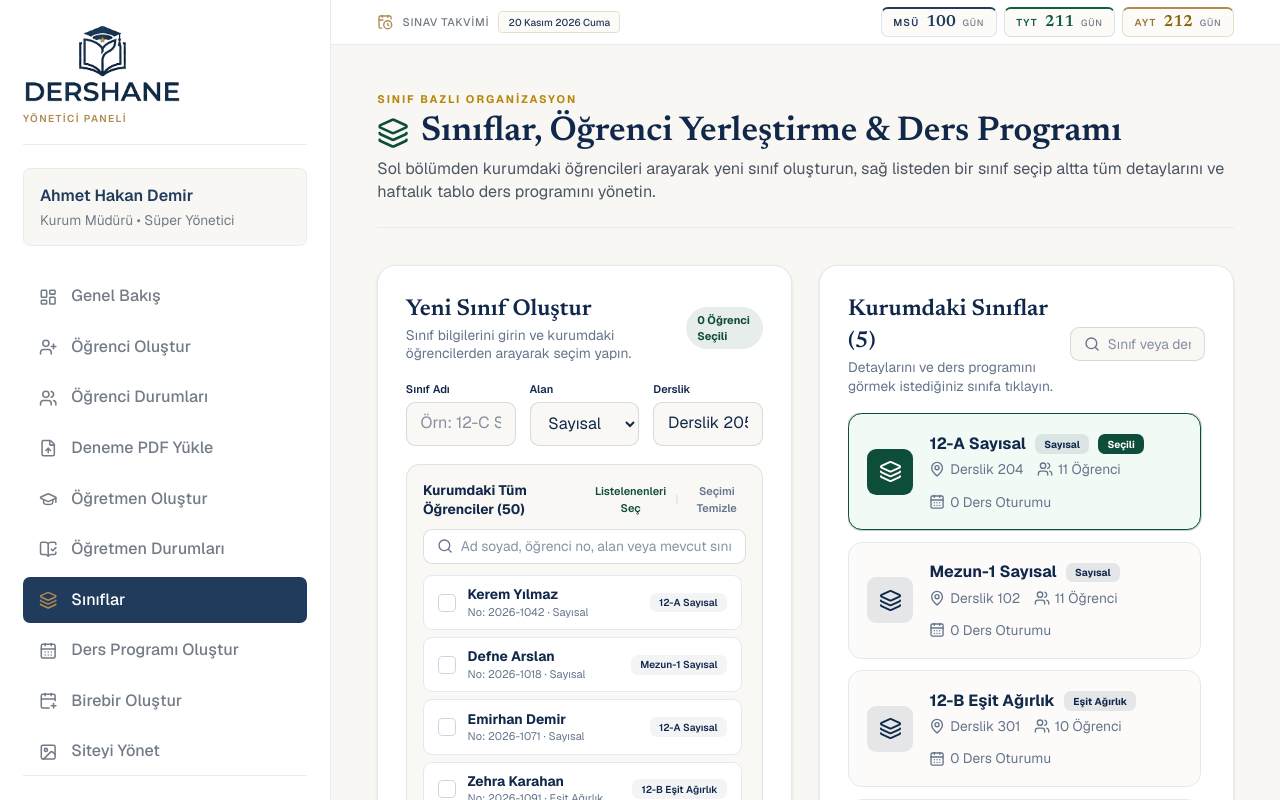
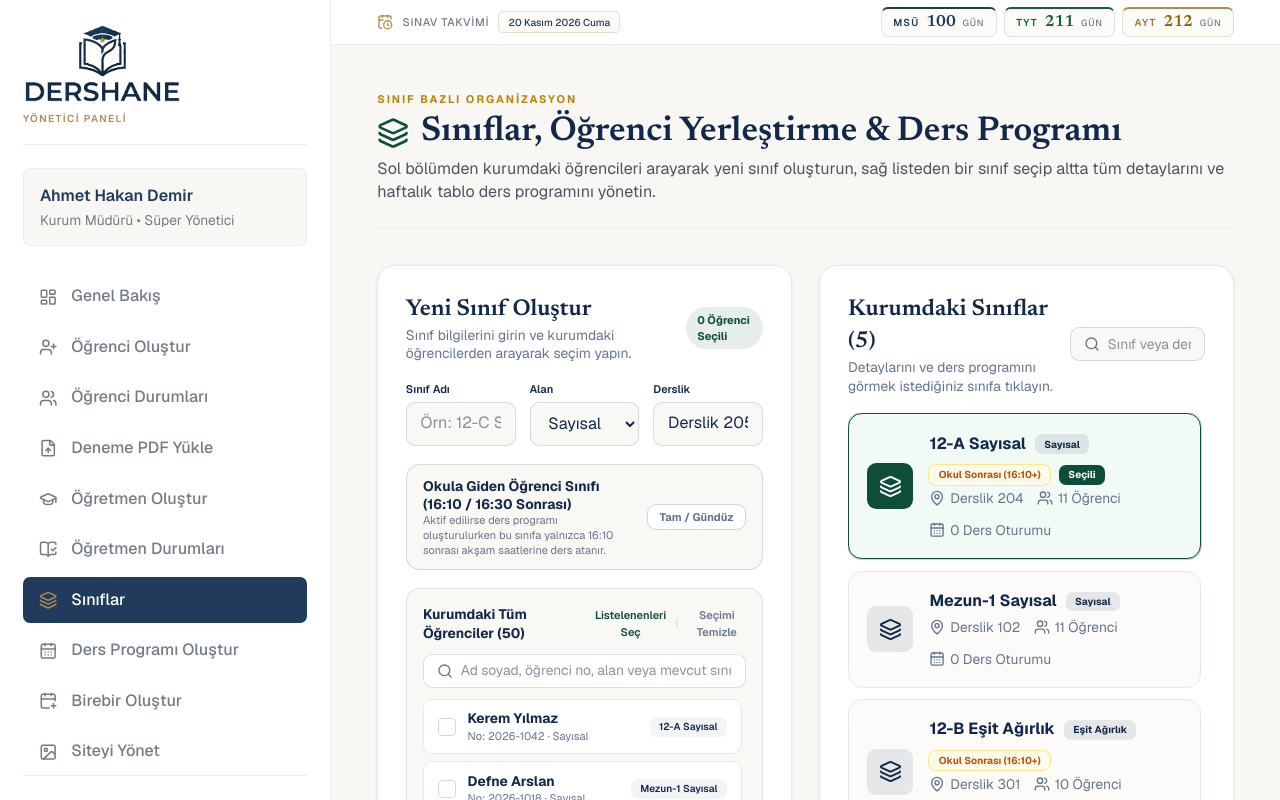
Before and after one commit to fatihhtaskesenn/dershane, a Next.js app: page /admin/classes in a window 1280 px wide. Shown: the top 800 px of the page. Built offline with nearby package versions, Linux system fonts and the light colour scheme.

Commit message:
Sinif olusturma ve duzenlemeye okula giden ogrenci (16:10+) secenegi eklendi

```diff
--- a/app/admin/classes/page.tsx
+++ b/app/admin/classes/page.tsx
@@ -50,6 +50,7 @@ export default function AdminClassesPage() {
   const [clsTrack, setClsTrack] =
     useState<ClassroomRecord["track"]>("Sayısal");
   const [clsRoom, setClsRoom] = useState("Derslik 205");
+  const [clsIsSchoolStudents, setClsIsSchoolStudents] = useState(false);
   const [stuCreateSearch, setStuCreateSearch] = useState("");
   const [clsInitialStudents, setClsInitialStudents] = useState<string[]>([]);
 
@@ -81,6 +82,7 @@ export default function AdminClassesPage() {
   const [editClsName, setEditClsName] = useState("");
   const [editClsTrack, setEditClsTrack] = useState<ClassroomRecord["track"]>("Sayısal");
   const [editClsRoom, setEditClsRoom] = useState("");
+  const [editClsIsSchoolStudents, setEditClsIsSchoolStudents] = useState(false);
 
   const selectedClass =
     classes.find((c) => c.id === selectedClassId) ?? classes[0];
@@ -155,11 +157,14 @@ export default function AdminClassesPage() {
         name: clsName.trim(),
         track: clsTrack,
         room: clsRoom.trim() || "Derslik",
+        isSchoolStudentClass: clsIsSchoolStudents,
+        timeProfile: clsIsSchoolStudents ? "after_school" : "daytime",
       },
       clsInitialStudents
     );
     setSelectedClassId(newId);
     setClsName("");
+    setClsIsSchoolStudents(false);
     setClsInitialStudents([]);
     setStuCreateSearch("");
   };
@@ -316,6 +321,36 @@ export default function AdminClassesPage() {
                 />
               </div>
             </div>
+
+            {/* Okula Giden Öğrenci Sınıfı Seçeneği */}
+            <button
+              type="button"
+              onClick={() => setClsIsSchoolStudents((v) => !v)}
+              className={`flex w-full items-center justify-between gap-3 rounded-xl border px-3.5 py-2.5 text-left text-xs transition ${
+                clsIsSchoolStudents
+                  ? "border-[#B8860B] bg-[#FFFBEB] text-[#11284B]"
+                  : "border-[#11284B]/15 bg-[#FAF8F5] text-[#4B5563] hover:border-[#11284B]/30"
+              }`}
+            >
+              <div>
+                <p className="font-bold text-[#11284B]">
+                  Okula Giden Öğrenci Sınıfı (16:10 / 16:30 Sonrası)
+                </p>
+                <p className="text-[11px] text-[#64748B]">
+                  Aktif edilirse ders programı oluşturulurken bu sınıfa yalnızca
+                  16:10 sonrası akşam saatlerine ders atanır.
+                </p>
+              </div>
+              <span
+                className={`shrink-0 rounded-lg px-2.5 py-1 text-[11px] font-bold ${
+                  clsIsSchoolStudents
+                    ? "bg-[#B8860B] text-white"
+                    : "border border-[#CBD5E1] bg-white text-[#64748B]"
+                }`}
+              >
+                {clsIsSchoolStudents ? "Aktif (16:10+)" : "Tam / Gündüz"}
+              </span>
+            </button>
 
             {/* Searchable Institution Student List */}
             <div className="rounded-xl border border-[#11284B]/10 bg-[#FAF8F5] p-3.5 space-y-2.5">
@@ -476,6 +511,13 @@ export default function AdminClassesPage() {
                           <span className="rounded-md bg-[#11284B]/10 px-2 py-0.5 text-[10px] font-bold text-[#11284B]">
                             {cls.track}
                           </span>
+                          {(cls.isSchoolStudentClass ||
+                            cls.timeProfile === "after_school" ||
+                            cls.timeProfile === "evening") && (
+                            <span className="rounded-md bg-[#FFFBEB] px-2 py-0.5 text-[10px] font-bold text-[#B45309] ring-1 ring-[#FDE68A]">
+                              Okul Sonrası (16:10+)
+                            </span>
+                          )}
                           {isSelected && (
                             <span className="rounded-md bg-[#0E4D3A] px-2 py-0.5 text-[10px] font-bold text-white">
                               Seçili
@@ -520,6 +562,13 @@ export default function AdminClassesPage() {
                 <span className="rounded-md bg-[#FAF8F5] px-2.5 py-0.5 text-[11px] font-semibold text-[#4B5563]">
                   {selectedClass.room}
                 </span>
+                {(selectedClass.isSchoolStudentClass ||
+                  selectedClass.timeProfile === "after_school" ||
+                  selectedClass.timeProfile === "evening") && (
+                  <span className="rounded-md bg-[#FFFBEB] px-2.5 py-0.5 text-[11px] font-bold text-[#B45309] ring-1 ring-[#FDE68A]">
+                    Okula Giden Öğrenciler · 16:10+
+                  </span>
+                )}
               </div>
               <h2 className="font-serif mt-2 text-2xl font-bold text-[#11284B]">
                 {selectedClass.name}
@@ -541,6 +590,12 @@ export default function AdminClassesPage() {
                   setEditClsName(selectedClass.name);
                   setEditClsTrack(selectedClass.track);
                   setEditClsRoom(selectedClass.room);
+                  setEditClsIsSchoolStudents(
+                    Boolean(
+                      selectedClass.isSchoolStudentClass ||
+                        selectedClass.timeProfile === "after_school"
+                    )
+                  );
                   setEditingClass((prev) => !prev);
                   setConfirmDeleteClass(false);
                 }}
@@ -599,10 +654,14 @@ export default function AdminClassesPage() {
                   name: editClsName.trim(),
                   track: editClsTrack,
                   room: editClsRoom.trim(),
+                  isSchoolStudentClass: editClsIsSchoolStudents,
+                  timeProfile: editClsIsSchoolStudents
+                    ? "after_school"
+                    : "daytime",
                 });
                 setEditingClass(false);
               }}
-              className="grid grid-cols-1 gap-2 rounded-xl border border-[#DCE4EE] bg-[#F8FAFC] p-4 text-xs sm:grid-cols-4"
+              className="grid grid-cols-1 gap-2 rounded-xl border border-[#DCE4EE] bg-[#F8FAFC] p-4 text-xs sm:grid-cols-5"
             >
               <input type="text" required value={editClsName} onChange={(e) => setEditClsName(e.target.value)} placeholder="Sınıf Adı" className="rounded border border-[#DCE4EE] bg-white px-3 py-2" />
               <select value={editClsTrack} onChange={(e) => setEditClsTrack(e.target.value as ClassroomRecord["track"])} className="rounded border border-[#DCE4EE] bg-white px-3 py-2">
@@ -612,6 +671,15 @@ export default function AdminClassesPage() {
                 <option value="YKS Hazırlık">YKS Hazırlık</option>
               </select>
               <input type="text" required value={editClsRoom} onChange={(e) => setEditClsRoom(e.target.value)} placeholder="Derslik" className="rounded border border-[#DCE4EE] bg-white px-3 py-2" />
+              <label className="flex cursor-pointer items-center gap-2 rounded border border-[#DCE4EE] bg-white px-3 py-2 font-semibold text-[#11284B]">
+                <input
+                  type="checkbox"
+                  checked={editClsIsSchoolStudents}
+                  onChange={(e) => setEditClsIsSchoolStudents(e.target.checked)}
+                  className="accent-[#B8860B]"
+                />
+                <span>Okul Sonrası (16:10+)</span>
+              </label>
               <div className="flex gap-2">
                 <button type="submit" className="flex-1 rounded bg-[#135D43] px-3 py-2 font-semibold text-white">Kaydet</button>
                 <button type="button" onClick={() => setEditingClass(false)} className="rounded border border-[#DCE4EE] bg-white px-3 py-2 font-semibold text-[#64748B]">İptal</button>
--- a/app/admin/schedule-builder/page.tsx
+++ b/app/admin/schedule-builder/page.tsx
@@ -54,9 +54,13 @@ function buildInitialTimeProfiles(
 ): Record<string, ClassTimeProfile> {
   const map: Record<string, ClassTimeProfile> = {};
   classes.forEach((cls) => {
-    map[cls.id] = cls.name.toLowerCase().includes("mezun")
-      ? "daytime"
-      : "fullday";
+    map[cls.id] =
+      cls.timeProfile ??
+      (cls.isSchoolStudentClass
+        ? "after_school"
+        : cls.name.toLowerCase().includes("mezun")
+        ? "daytime"
+        : "fullday");
   });
   return map;
 }
@@ -342,6 +346,14 @@ export default function AdminScheduleBuilderPage() {
         buildDefaultCurriculum(cls.track, teachers, cls.id);
     });
 
+    const preparedProfiles: Record<string, ClassTimeProfile> = {};
+    targetClasses.forEach((cls) => {
+      preparedProfiles[cls.id] =
+        timeProfileByClass[cls.id] ??
+        cls.timeProfile ??
+        (cls.isSchoolStudentClass ? "after_school" : "fullday");
+    });
+
     const result = runOptimizedTimetableSolver(
       targetClasses,
       preparedCurriculums,
@@ -349,7 +361,7 @@ export default function AdminScheduleBuilderPage() {
       {
         daysScope,
         timeWindow,
-        classTimeProfiles: timeProfileByClass,
+        classTimeProfiles: preparedProfiles,
         preserveExamBlocks,
         minimizeTeacherGaps,
         balanceDailySubjects,
--- a/lib/campus-store.tsx
+++ b/lib/campus-store.tsx
@@ -88,11 +88,22 @@ export interface PersonalNote {
   date: string;
 }
 
+export type ClassTimeWindowProfile =
+  | "fullday"
+  | "daytime"
+  | "morning"
+  | "afternoon"
+  | "after_school"
+  | "evening";
+
 export interface ClassroomRecord {
   id: string;
   name: string;
   track: "Sayısal" | "Eşit Ağırlık" | "Sözel";
   room: string;
+  /** Okula giden öğrencilerden oluşan sınıf (dersler 16:10 / 16:30 sonrası başlar) */
+  isSchoolStudentClass?: boolean;
+  timeProfile?: ClassTimeWindowProfile;
   schedule: StudentScheduleSlot[];
 }
 
@@ -269,6 +280,8 @@ const INITIAL_CLASSES: ClassroomRecord[] = [
     name: "12-A Sayısal",
     track: "Sayısal",
     room: "Derslik 204",
+    isSchoolStudentClass: true,
+    timeProfile: "after_school",
     schedule: [],
   },
   {
@@ -276,6 +289,8 @@ const INITIAL_CLASSES: ClassroomRecord[] = [
     name: "Mezun-1 Sayısal",
     track: "Sayısal",
     room: "Derslik 102",
+    isSchoolStudentClass: false,
+    timeProfile: "daytime",
     schedule: [],
   },
   {
@@ -283,6 +298,8 @@ const INITIAL_CLASSES: ClassroomRecord[] = [
     name: "12-B Eşit Ağırlık",
     track: "Eşit Ağırlık",
     room: "Derslik 301",
+    isSchoolStudentClass: true,
+    timeProfile: "after_school",
     schedule: [],
   },
   {
@@ -290,6 +307,8 @@ const INITIAL_CLASSES: ClassroomRecord[] = [
     name: "12-C Sözel",
     track: "Sözel",
     room: "Derslik 304",
+    isSchoolStudentClass: true,
+    timeProfile: "after_school",
     schedule: [],
   },
   {
@@ -297,6 +316,8 @@ const INITIAL_CLASSES: ClassroomRecord[] = [
     name: "11-A Erken Hazırlık",
     track: "Sayısal",
     room: "Derslik 108",
+    isSchoolStudentClass: true,
+    timeProfile: "after_school",
     schedule: [],
   },
 ];
@@ -1411,7 +1432,12 @@ interface CampusContextValue {
   ) => string;
   updateClass: (
     classId: string,
-    patch: Partial<Pick<ClassroomRecord, "name" | "track" | "room">>
+    patch: Partial<
+      Pick<
+        ClassroomRecord,
+        "name" | "track" | "room" | "isSchoolStudentClass" | "timeProfile"
+      >
+    >
   ) => void;
   deleteClass: (classId: string) => void;
   assignStudentToClass: (studentId: string, classId: string) => void;
```
